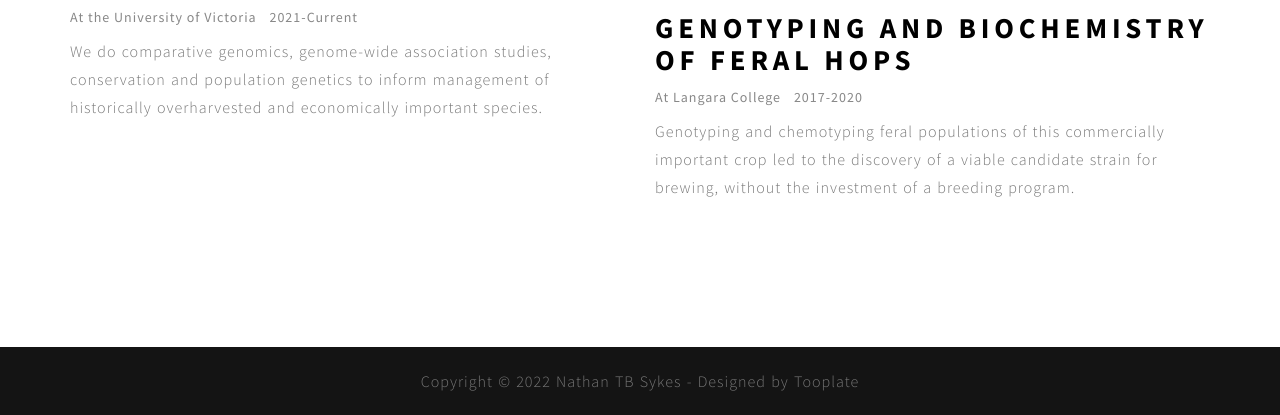
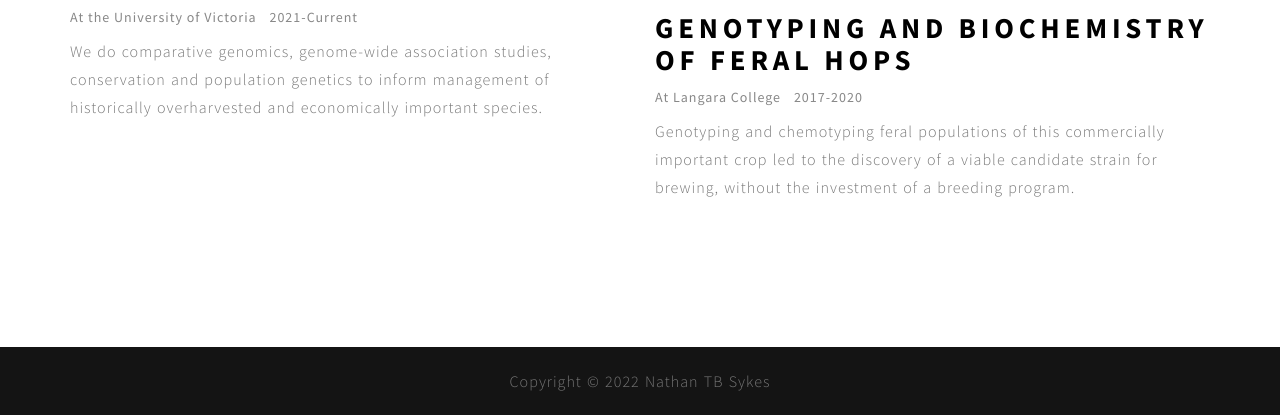
Before and after one commit to ntbsykes/ntbsykes.github.io, a plain HTML site: page work.html in a window 1280 px wide. Shown: the part 1061-1476 px from the top of the page. Drawn offline with Linux system fonts and the light colour scheme; some packages are replaced by stand-ins of ours; files whose address does not match are found by name.

Commit message:
Update work.html

```diff
--- a/work.html
+++ b/work.html
@@ -154,7 +154,7 @@ http://www.tooplate.com/view/2082-pure-mix
 		<div class="row">
 
 			<div class="col-md-12 col-sm-12">
-				<p class="wow fadeInUp"  data-wow-delay="0.3s">Copyright © 2022 Nathan TB Sykes - Designed by Tooplate</p>
+				<p class="wow fadeInUp"  data-wow-delay="0.3s">Copyright © 2022 Nathan TB Sykes</p>
 			</div>
 
 		</div>
```
